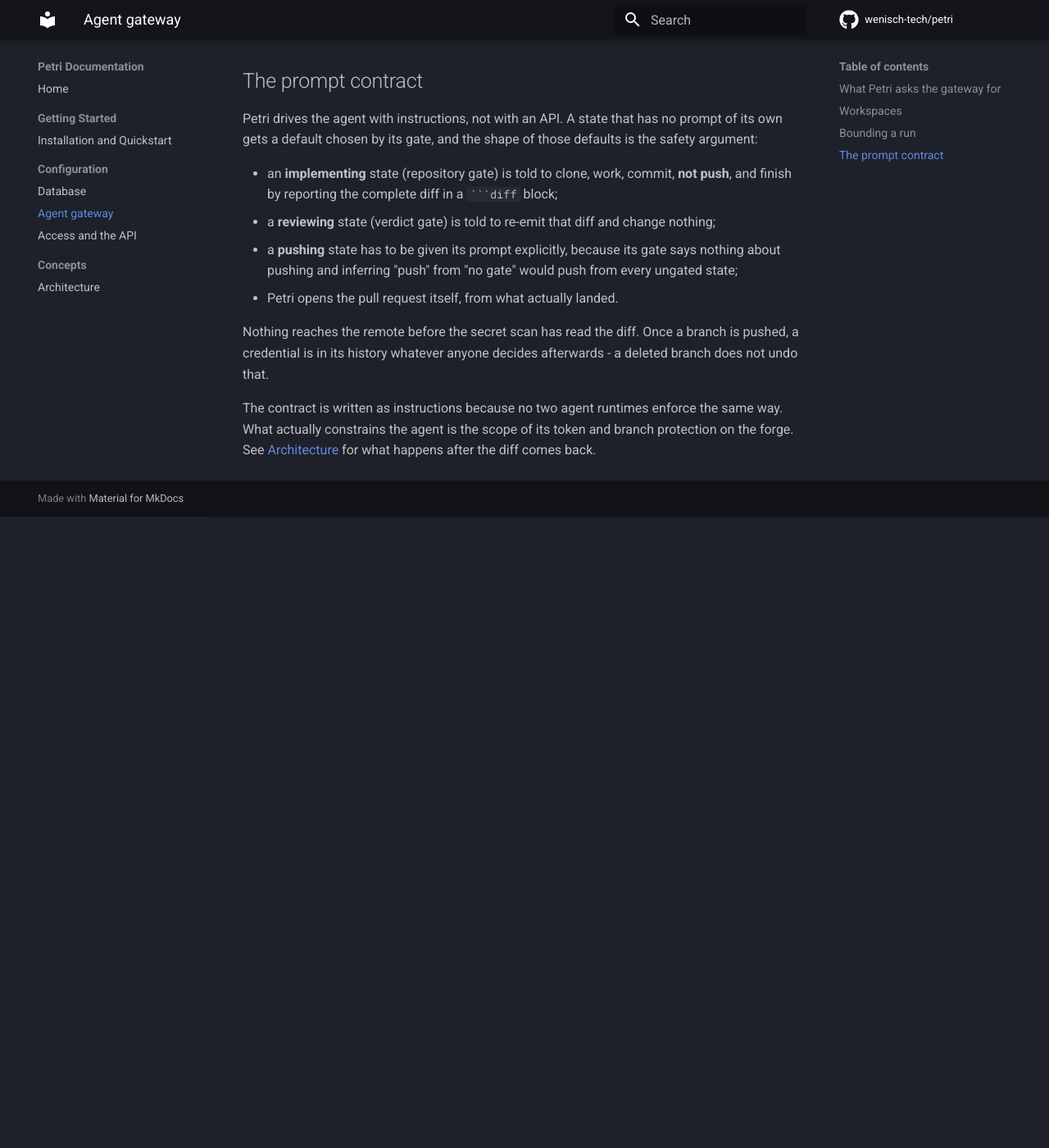
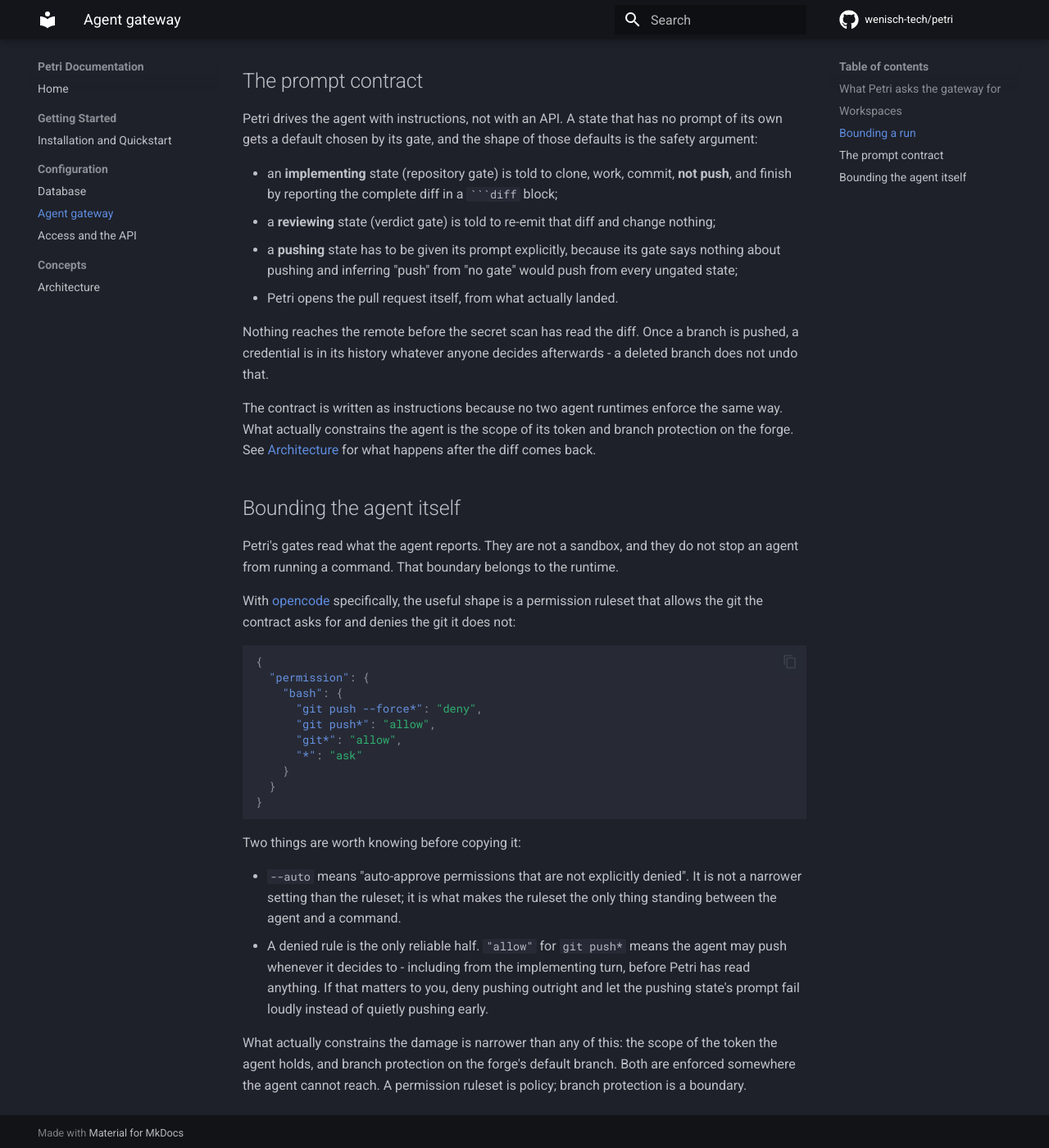
Before and after one commit to wenisch-tech/petri, an MkDocs documentation site: the page built from docs/configuration-gateway.md, in a window 1280 px wide and 1400 px high, scrolled down 2185 px. Shown: the whole window at 82% size. Built offline with MkDocs 1.6.1 and Material for MkDocs 9.7.7, drawn with Linux system fonts in a browser that asks for light colours; comment, search, counter and statistics services are not loaded; before the commit the page ends 2815 px from its top, so only the background shows below that.

Commit message:
docs: say where the agent's real boundary is
Petri's gates read what the agent reports; they are not a sandbox. The
opencode permission ruleset is worth writing down, together with the
part that is easy to get wrong: --auto approves anything not explicitly
denied, so the ruleset is the only thing in the way, and an allowed
"git push*" lets the agent push before Petri has read a thing.

What actually bounds the damage is the token's scope and branch
protection, both enforced where the agent cannot reach.

````diff
--- a/docs/configuration-gateway.md
+++ b/docs/configuration-gateway.md
@@ -120,3 +120,40 @@ The contract is written as instructions because no two agent runtimes enforce th
 same way. What actually constrains the agent is the scope of its token and branch
 protection on the forge. See [Architecture](architecture.md) for what happens
 after the diff comes back.
+
+## Bounding the agent itself
+
+Petri's gates read what the agent reports. They are not a sandbox, and they do
+not stop an agent from running a command. That boundary belongs to the runtime.
+
+With [opencode](https://opencode.ai) specifically, the useful shape is a
+permission ruleset that allows the git the contract asks for and denies the git
+it does not:
+
+```json
+{
+  "permission": {
+    "bash": {
+      "git push --force*": "deny",
+      "git push*": "allow",
+      "git*": "allow",
+      "*": "ask"
+    }
+  }
+}
+```
+
+Two things are worth knowing before copying it:
+
+- `--auto` means "auto-approve permissions that are not explicitly denied". It is
+  not a narrower setting than the ruleset; it is what makes the ruleset the only
+  thing standing between the agent and a command.
+- A denied rule is the only reliable half. `"allow"` for `git push*` means the
+  agent may push whenever it decides to - including from the implementing turn,
+  before Petri has read anything. If that matters to you, deny pushing outright
+  and let the pushing state's prompt fail loudly instead of quietly pushing early.
+
+What actually constrains the damage is narrower than any of this: the scope of
+the token the agent holds, and branch protection on the forge's default branch.
+Both are enforced somewhere the agent cannot reach. A permission ruleset is
+policy; branch protection is a boundary.
````
Also changed, not shown: 1 other file.
